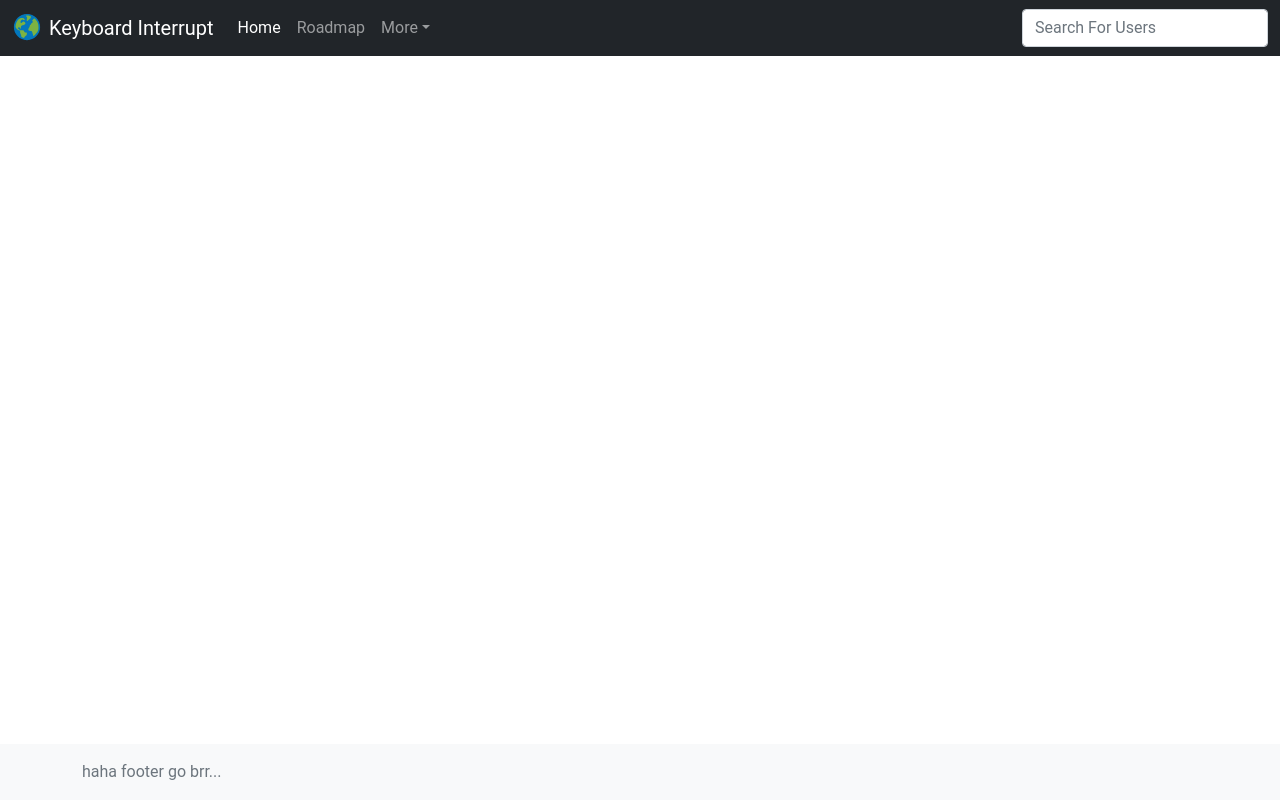
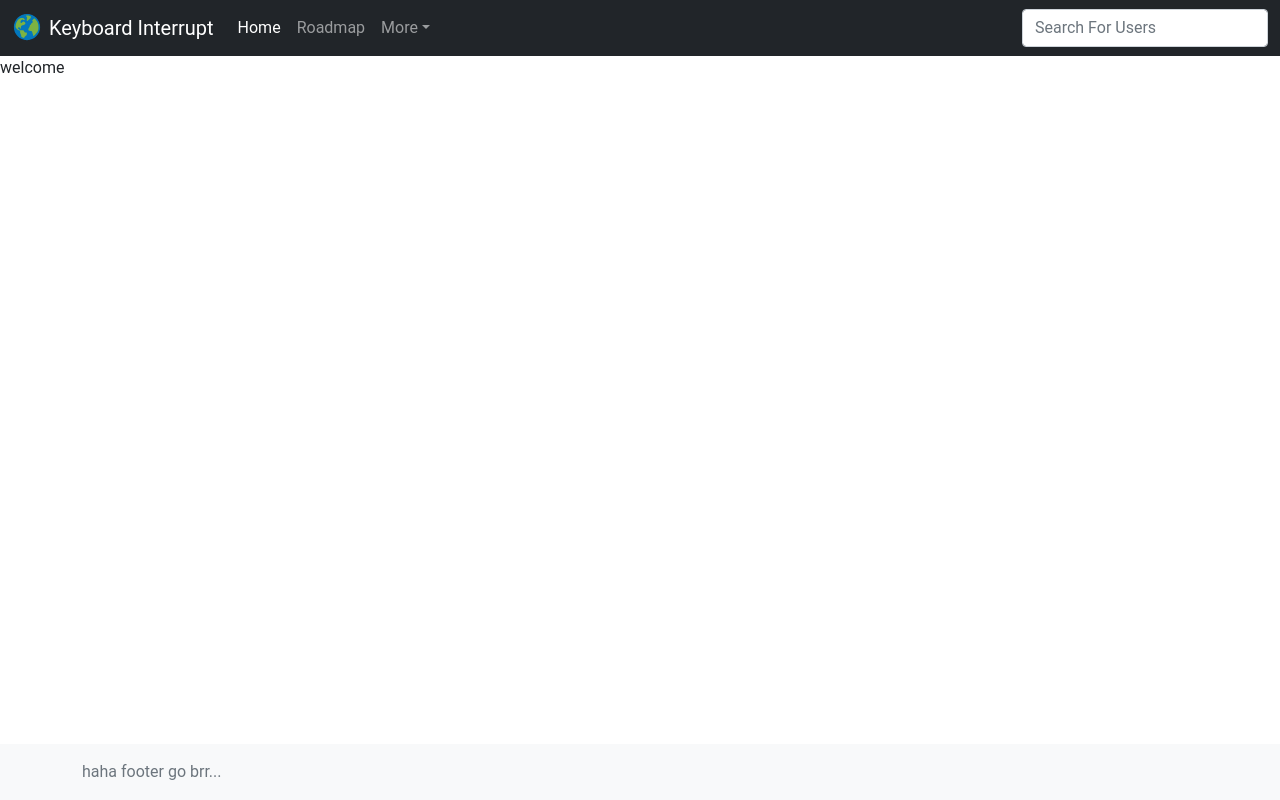
Before and after one commit to ac2302/keyboard-interrupt-CSHTN-08, a React (Create React App) app in the folder react-frontend/: page / in a window 1280 px wide. Built offline with nearby package versions, Linux system fonts and the light colour scheme.

Commit message:
ad basic routing

```diff
--- a/react-frontend/src/App.js
+++ b/react-frontend/src/App.js
@@ -1,15 +1,26 @@
-import "./App.css";
+import { BrowserRouter as Router, Switch, Route } from "react-router-dom";
+
 import Navbar from "./components/Navbar";
 import Footer from "./components/Footer";
+import "./App.css";
 
 function App() {
 	return (
-		<>
+		<Router>
 			<Navbar />
 			<div className="main-scroller"></div>
-			<main></main>
+			<main>
+				<Switch>
+					<Route path="/" exact>
+						welcome
+					</Route>
+					<Route path="/roadmap" exact>
+						roadmap
+					</Route>
+				</Switch>
+			</main>
 			<Footer />
-		</>
+		</Router>
 	);
 }
 
```
